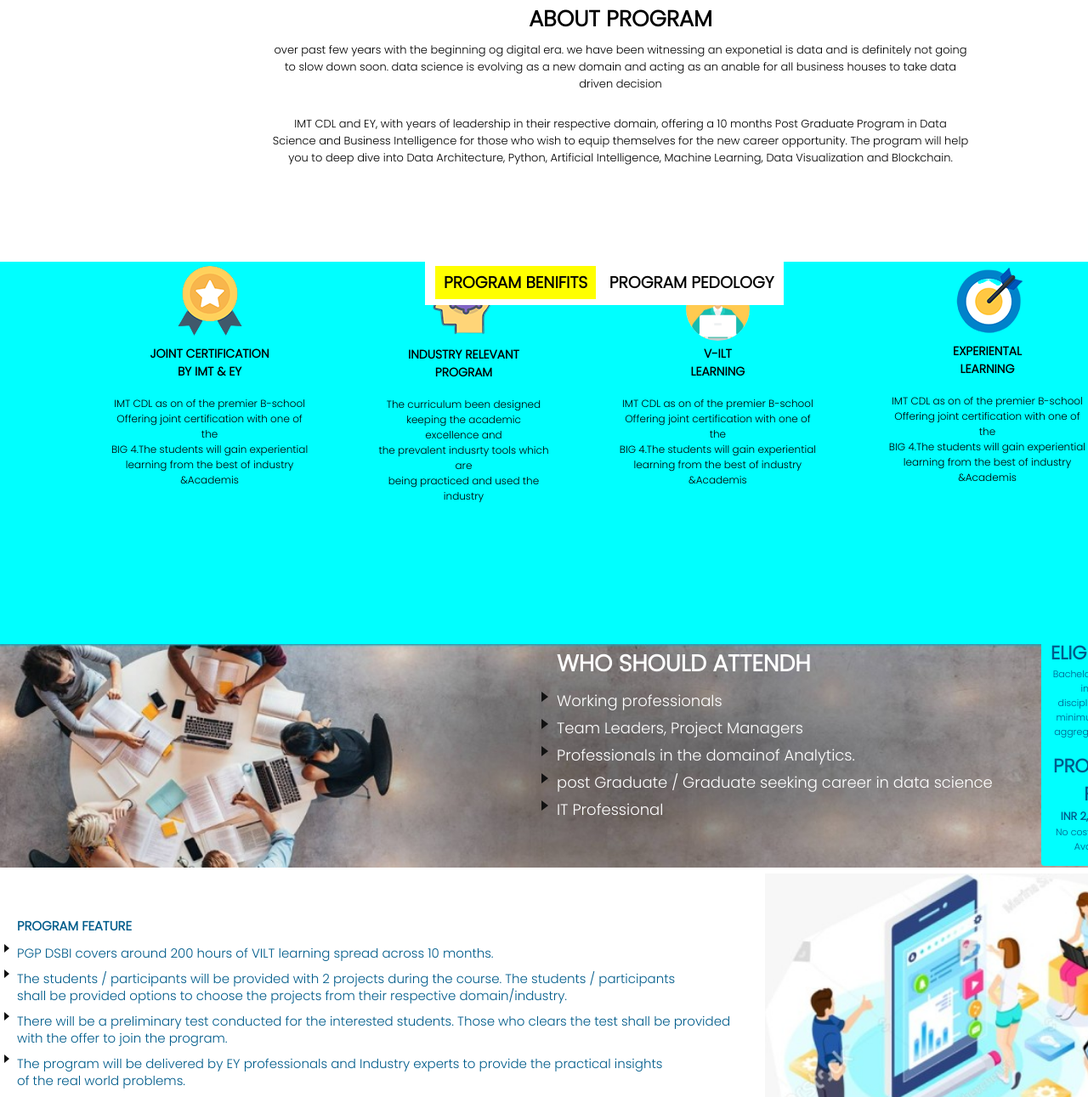
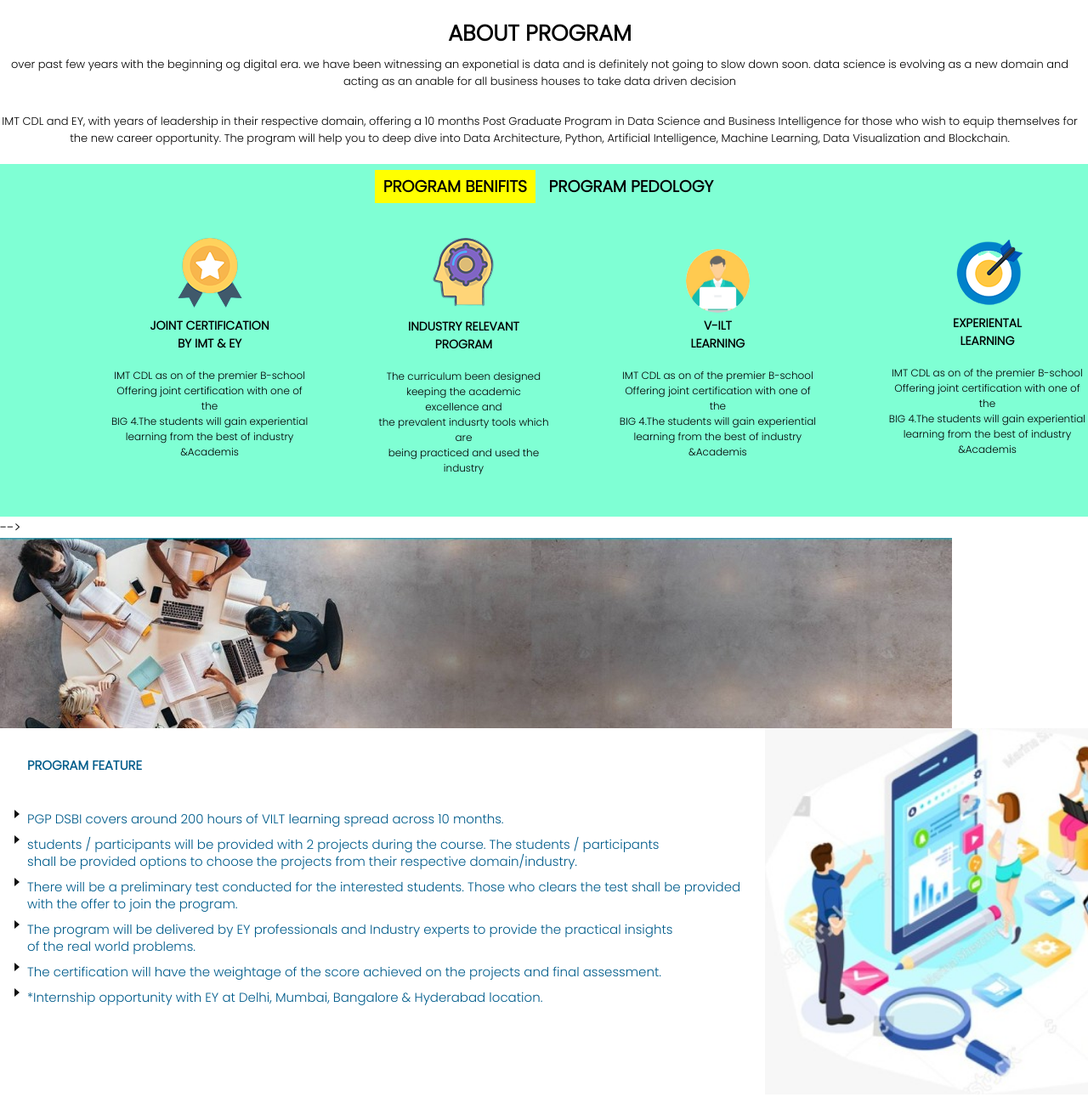
Before and after one commit to satyashilmagre/MIT-Landing-Page, a plain HTML site: page index.html in a window 1280 px wide. Shown: the part 754-2045 px from the top of the page at 85% size. Drawn offline with Linux system fonts and the light colour scheme.

Commit message:
adding section-four

```diff
--- a/css/style.css
+++ b/css/style.css
@@ -95,12 +95,10 @@ body {
     padding: 8px 25px;
 }
 
-.page3{
-    width: 100%;
-    height: 450px;
-    background-color: aqua;
-    /* margin-top: 23rem; */
-  }
+.page-three{
+  background-color: aquamarine;
+  /* height: 300px; */
+}
   .ima{
    position: relative;
    right: 200px;
@@ -117,23 +115,24 @@ body {
   .table-img{
     width: 100%;
   }
+
+  .section-four{
+    background-image: url(../image/table.jpg);
+    height: 14rem;
+    width:100%;
+    background-repeat: no-repeat;
+    /* display: flex;
+    justify-content: end; */
+
+  }
   .pheading{
-    position: absolute;
-    left: 630px;
-    top: 1490px;
+
+
     color:white;
-    padding: 0px;
-    font-size: 18px;
-    margin: 25px;
-  }
-  .theading{
+    color: #111;
 
-    position: absolute;
-    left: 630px;
-    top: 1550px;
-    color:white;
-    line-height: 2.5;
-    list-style-type: square;
+    font-size: 17px;
+    /* margin: 25px; */
   }
   .about-text {
     margin-bottom:7px;
@@ -141,7 +140,7 @@ body {
   }
 
   .abo{
-    margin-top: 50px;
+    margin-top:7rem;
     margin-right:10px;
     text-align: center;
     font-size: 13px;
@@ -153,10 +152,8 @@ body {
   }
 .pro1{
     color:black;
-    position: absolute;
-    top: 1060px;
-    left: 500px;
-    background-color: white;
+    text-align: center;
+    margin-bottom: 0.8rem;
     font-size: 19px;
     padding: 12px;
   }
@@ -164,19 +161,14 @@ body {
   display: flex;
   gap: 5rem;
   margin-left: 8rem;
-  margin-top: 25rem;
+  /* margin-top: 25rem; */
 }
 .pagethree{
-  /* position: relative; */
-  /* display: inline-block; */
-  /* display: flex;
-  gap: 3rem;
-  margin-left: 10rem; */
-  /* margin: 20px; */
-  text-align: center;
-  /* top: 115px; */
-  font-size: 12px;
-  /* left: 100px; */
+text-align: center;
+font-size: 12px;
+margin:1rem 0 3rem 0;
+
+
 }
 .pagethree-img{
   height: 75px;
@@ -202,22 +194,15 @@ li:before {
   top: 0.6em;
   position: relative;
 }
-.eligility{
-  position: absolute;
-    left: 1200px;
-    top: 1470px;
+/* .eligility{
     color:#005c8b;
     font-size: 11px;
-    margin: 25px;
     background-color: aqua;
     padding: 11px;
     border-radius: 4px;
     text-align: center;
-  }
-  .pfee{
-  position: absolute;
-    left: 1200px;
-    top: 1600px;
+  } */
+  /* .pfee{
     color:#005c8b;
     padding: 0px;
     font-size: 11px;
@@ -225,10 +210,10 @@ li:before {
     background-color: aqua;
     text-align: center;
     padding: 14px;
-    padding-right: 38px;
+
     border-radius: 4px;
 
-}
+} */
 .backimg{
   position: absolute;
   left: 900px;
@@ -236,8 +221,7 @@ li:before {
 
  }
  .program-text{
-  position: relative;
-  top: 50px;
+  margin: 2rem;
   color: #005c8b;
   font-size: 15px;
   left: 20px;
--- a/index.html
+++ b/index.html
@@ -32,6 +32,7 @@
                     BROCHURE</span></button>
         </div><br>
     </div>
+
     <div class="inp-btn"> <br>
 
         <h1>GET PROGRAM DETAILS</h1>
@@ -52,6 +53,9 @@
         </div>
 
 
+
+    </div>
+
     <div class="abo">
         <h1 class="about-text">ABOUT PROGRAM</h1>
         <P class="about-text">over past few years with the beginning og digital era. we have been witnessing an
@@ -66,9 +70,8 @@
             and Blockchain.
         </p>
     </div>
-    </div>
 
-    <div class="page3">
+    <div class="page-three">
 
         <div class="pro1">
             <h4><span class="pro-benefit-text">PROGRAM BENIFITS</span> &nbsp; PROGRAM PEDOLOGY</h4>
@@ -106,9 +109,10 @@
 
 
     </div>
-    <div>
-        <img class="table-img" src="image/table.jpg" alt="man&woman">
-        <div class="pheading">
+
+    <!-- <div >
+        <!-- <img class="table-img" src="image/table.jpg" alt="man&woman"> -->
+        <!-- <div class="pheading">
             <h2>WHO SHOULD ATTENDH</h2>
             <ul>
                 <li> Working professionals</li>
@@ -118,6 +122,7 @@
                 <li>IT Professional</li>
             </ul>
         </div>
+
         <div class="eligility">
             <h1>ELIGIBILITY</h1>
             <p>Bachelor’s Degree in any <br> discipline with a
@@ -130,7 +135,20 @@
             <p>No cost EMI facility AvailableS</p>
         </div>
 
+    </div> --> -->
+
+    <div class="section-four">
+        <!-- <div>
+
+        </div> -->
     </div>
+
+
+
+
+
+
+
     <div>
         <div>
             <img class="backimg" src="image/mobile.jpg" alt="mobile">
@@ -140,7 +158,7 @@
     <h1 class="program-text">PROGRAM FEATURE</h1>
     <ul class="program-text">
         <li>PGP DSBI covers around 200 hours of VILT learning spread across 10 months.</li>
-        <li>The students / participants will be provided with 2 projects during the course. The students / participants
+        <li> students / participants will be provided with 2 projects during the course. The students / participants
             <br> shall be provided options to choose the projects from their respective domain/industry.
         </li>
         <li>There will be a preliminary test conducted for the interested students. Those who clears the test shall be
```
Lines whose indentation alone changed are shown as unchanged.
